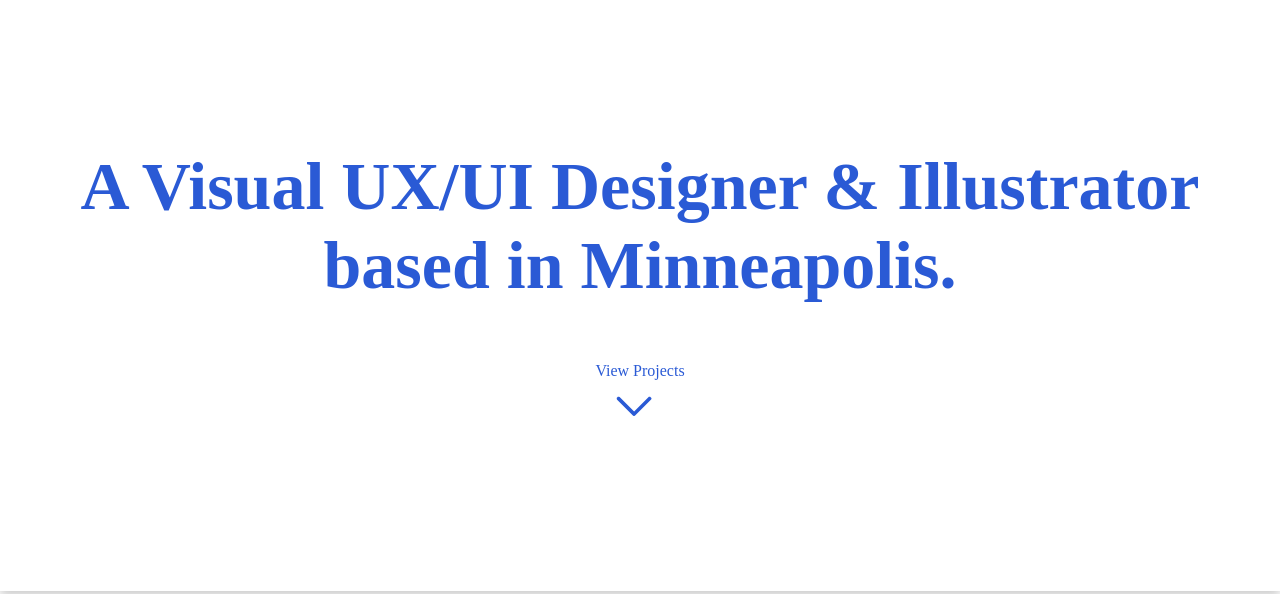
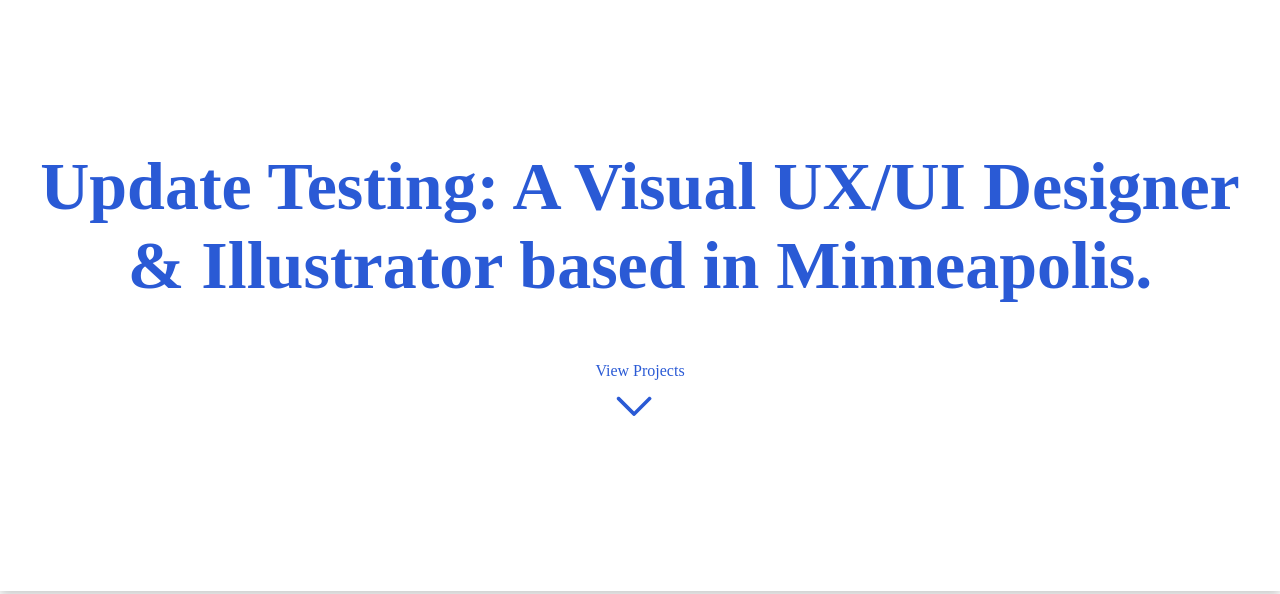
Before and after one commit to carlafab-pix/UX_UI_HW_18, a plain HTML site: page index.html in a window 1280 px wide. Shown: the part 79-673 px from the top of the page. Drawn offline with Linux system fonts and the light colour scheme; files whose address does not match are found by name.

Commit message:
Update index.html

```diff
--- a/index.html
+++ b/index.html
@@ -19,7 +19,7 @@
 
      <section id="hero">
        <div>
-       <h1>A Visual UX/UI Designer & Illustrator based in Minneapolis.</h1>
+       <h1>Update Testing: A Visual UX/UI Designer & Illustrator based in Minneapolis.</h1>
         <p>View Projects</p>
         <a href="#"><img src="../UXUI-Bootcamp/Images/Arrow-Icon.png"></a>
       </div>
```
